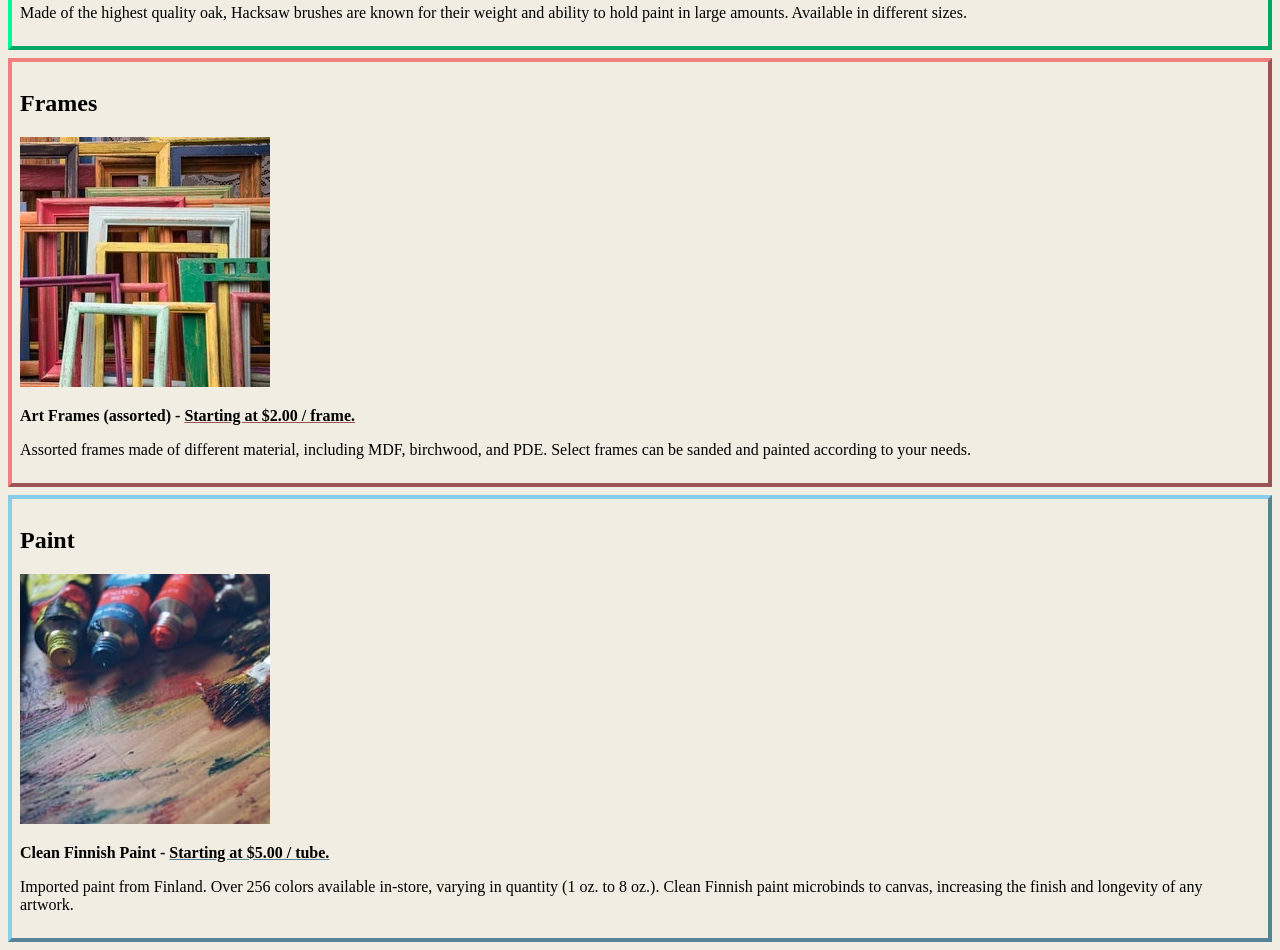
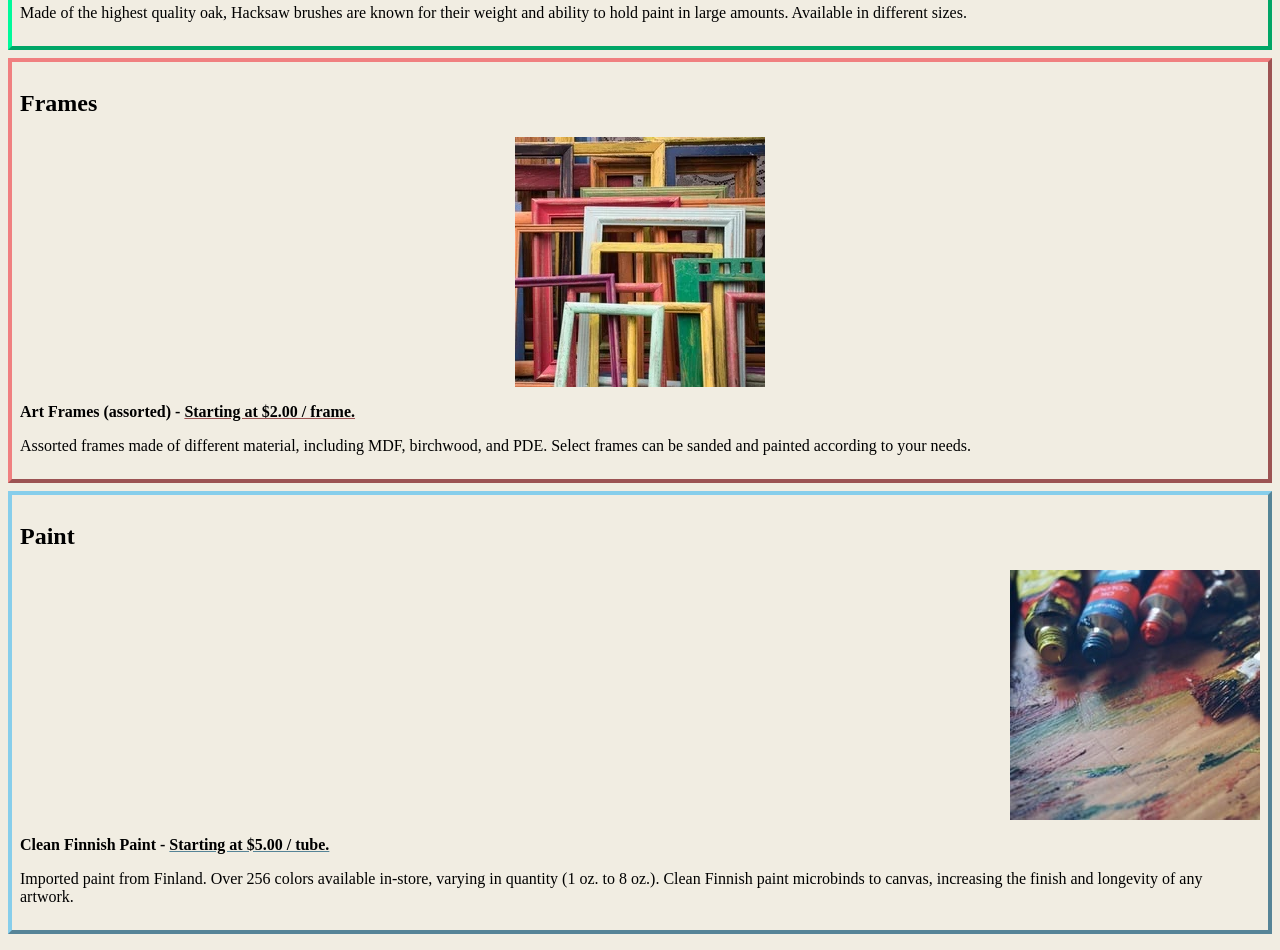
Before and after one commit to SilentStealth0/Dasmoto-s-Arts-Crafts-V2, a website: page html/index.html in a window 1280 px wide. Shown: the part 700-1650 px from the top of the page. Drawn offline with Linux system fonts and the light colour scheme.

Commit message:
Changed position of Frame and Paint images

```diff
--- a/css/index.css
+++ b/css/index.css
@@ -121,3 +121,14 @@ nav{
   text-decoration: underline;
   text-decoration-color: #568497;
 }
+
+.frame_sec img{
+  display: block;
+  margin-left: auto;
+  margin-right: auto;
+}
+
+.paint_sec img{
+  display: block;
+  margin-left: auto;
+}
```
